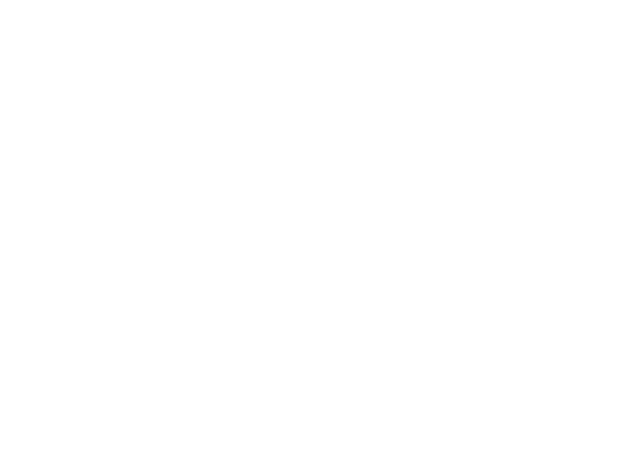
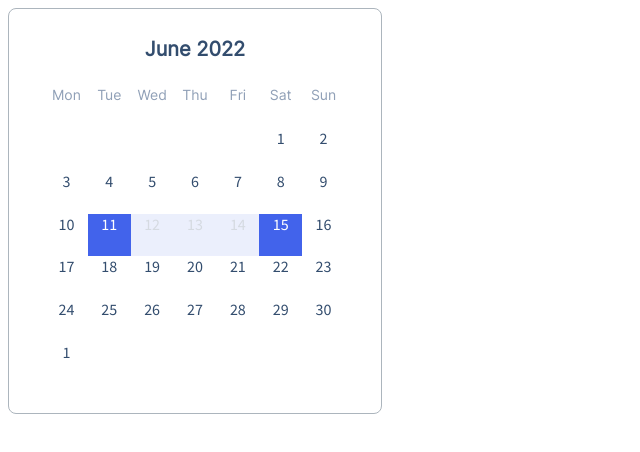
Before and after one commit to js-tasks-ru/htmlcss-20220616_maxim-b, a website: page 05-lection3/03-calendar/index.html in a window 1280 px wide. Shown: the whole page, without its empty margins (0-640 px from the left). Drawn offline with Linux system fonts and the light colour scheme.

Commit message:
Календарь

```diff
--- a/05-lection3/03-calendar/calendar.css
+++ b/05-lection3/03-calendar/calendar.css
@@ -0,0 +1,66 @@
+.calendar {
+    border: 1px solid var(--grey-3);
+    border-radius: 8px;
+    width: 100%;
+    padding: 28px 36px;
+    max-width: 300px ;
+}
+
+.calendar__wrapper {
+    padding-bottom: 100%;
+    position: relative;
+}
+
+.calendar__inner {
+    position: absolute;
+    top: 0;
+    left: 0;
+    right: 0;
+    bottom: 0;
+    display: grid;
+    grid-template-columns: repeat(7, 1fr);
+    grid-template-rows: repeat(7, 1fr);
+    justify-content: center;
+    align-items: center;
+}
+
+.calendar__title {
+    font-style: normal;
+    font-weight: 600;
+    font-size: 20px;
+    line-height: 24px;
+    color: var(--calendar-title);
+    text-align: center;
+    margin-bottom: 24px;
+}
+
+.calendar__item {
+    font-family: 'Source Sans Pro', sans-serif;
+    font-style: normal;
+    font-weight: 400;
+    font-size: 16px;
+    line-height: 20px;
+    text-align: center;
+    color: var(--calendar-title);
+    align-self: stretch;
+}
+
+.calendar__item_day {
+    font-family: 'Inter', sans-serif;
+    font-weight: 400;
+    font-size: 14px;
+    line-height: 20px;
+    text-align: center;
+    color: var(--calendar-item-day);
+}
+
+.calendar__item_active {
+    background: var(--button-primary);
+    color: var(--white);
+}
+
+.calendar__item_between-active {
+    background: var(--calendar-item-between);
+    opacity: 0.2;
+    color: var(--calendar-title);
+}
--- a/05-lection3/03-calendar/index.html
+++ b/05-lection3/03-calendar/index.html
@@ -7,6 +7,55 @@
         <title>Calendar</title>
     </head>
     <body>
-
+        <div class="calendar">
+            <div class="calendar__title">June 2022</div>
+            <div class="calendar__wrapper">
+                <div class="calendar__inner">
+                    <span class="calendar__item calendar__item_day">Mon</span>
+                    <span class="calendar__item calendar__item_day">Tue</span>
+                    <span class="calendar__item calendar__item_day">Wed</span>
+                    <span class="calendar__item calendar__item_day">Thu</span>
+                    <span class="calendar__item calendar__item_day">Fri</span>
+                    <span class="calendar__item calendar__item_day">Sat</span>
+                    <span class="calendar__item calendar__item_day">Sun</span>
+                    <span class="calendar__item"></span>
+                    <span class="calendar__item"></span>
+                    <span class="calendar__item"></span>
+                    <span class="calendar__item"></span>
+                    <span class="calendar__item"></span>
+                    <span class="calendar__item">1</span>
+                    <span class="calendar__item">2</span>
+                    <span class="calendar__item">3</span>
+                    <span class="calendar__item">4</span>
+                    <span class="calendar__item">5</span>
+                    <span class="calendar__item">6</span>
+                    <span class="calendar__item">7</span>
+                    <span class="calendar__item">8</span>
+                    <span class="calendar__item">9</span>
+                    <span class="calendar__item">10</span>
+                    <span class="calendar__item calendar__item_active">11</span>
+                    <span class="calendar__item calendar__item_between-active">12</span>
+                    <span class="calendar__item calendar__item_between-active">13</span>
+                    <span class="calendar__item calendar__item_between-active">14</span>
+                    <span class="calendar__item calendar__item_active">15</span>
+                    <span class="calendar__item">16</span>
+                    <span class="calendar__item">17</span>
+                    <span class="calendar__item">18</span>
+                    <span class="calendar__item">19</span>
+                    <span class="calendar__item">20</span>
+                    <span class="calendar__item">21</span>
+                    <span class="calendar__item">22</span>
+                    <span class="calendar__item">23</span>
+                    <span class="calendar__item">24</span>
+                    <span class="calendar__item">25</span>
+                    <span class="calendar__item">26</span>
+                    <span class="calendar__item">27</span>
+                    <span class="calendar__item">28</span>
+                    <span class="calendar__item">29</span>
+                    <span class="calendar__item">30</span>
+                    <span class="calendar__item">1</span>
+                </div>
+            </div>
+        </div>
     </body>
 </html>
--- a/assets/css/main.css
+++ b/assets/css/main.css
@@ -22,6 +22,10 @@
 
     --primary: var(--blue);
     --secondary: var(--purple);
+
+    --calendar-title: #334D6E;
+    --calendar-item-day: #90A0B7;
+    --calendar-item-between: #A0B1F5;
 }
 
 * {
--- a/assets/fonts/fonts.css
+++ b/assets/fonts/fonts.css
@@ -1,4 +1,5 @@
 @import url('https://fonts.googleapis.com/css2?family=Roboto:ital,wght@0,100;0,300;0,400;0,500;0,700;0,900;1,100;1,300;1,400;1,500;1,700;1,900&display=swap');
+@import url('https://fonts.googleapis.com/css2?family=Source+Sans+Pro:ital,wght@0,100;0,300;0,400;0,500;0,700;0,900;1,100;1,300;1,400;1,500;1,700;1,900&display=swap');
 
 /* inter-regular - latin */
 @font-face {
```
